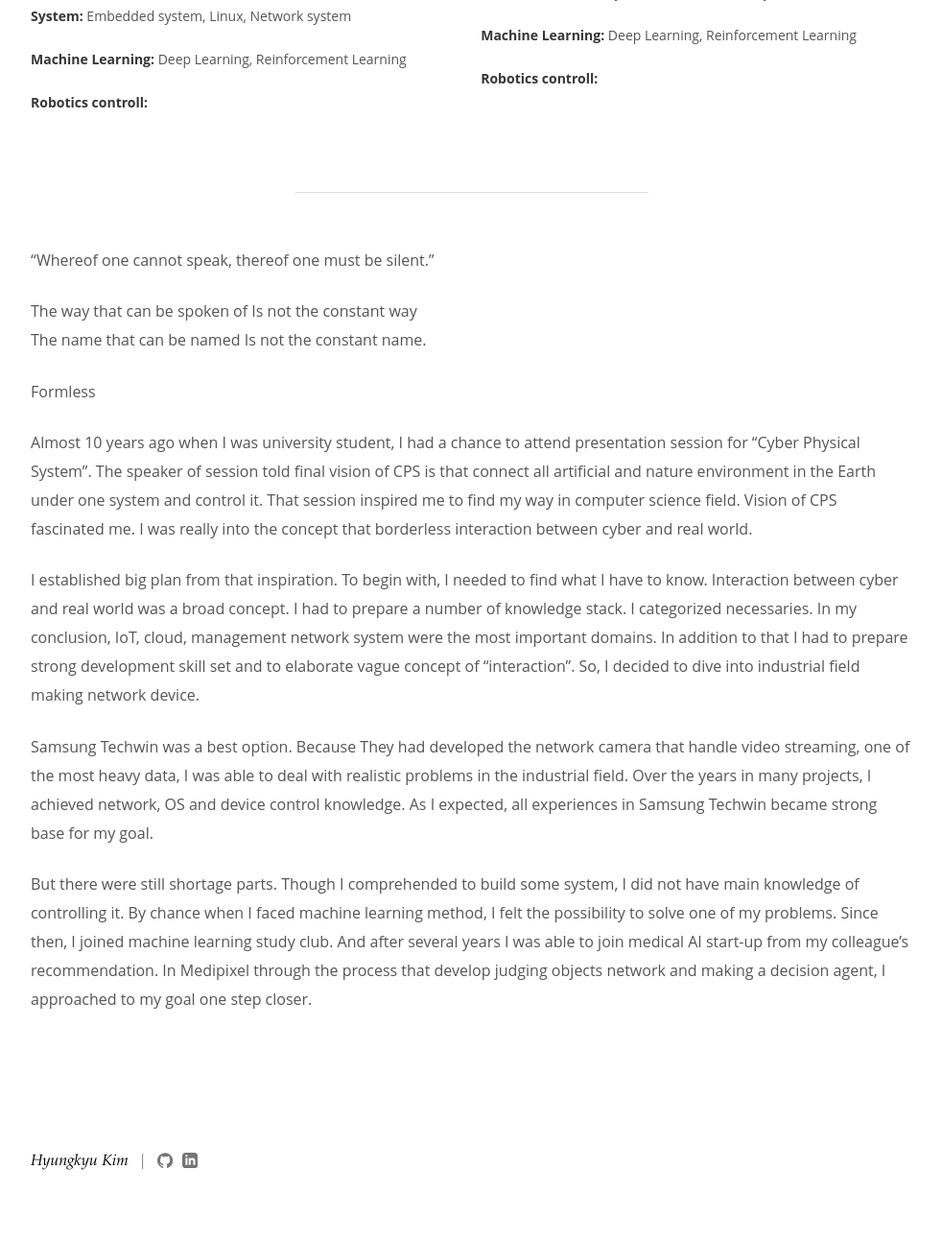
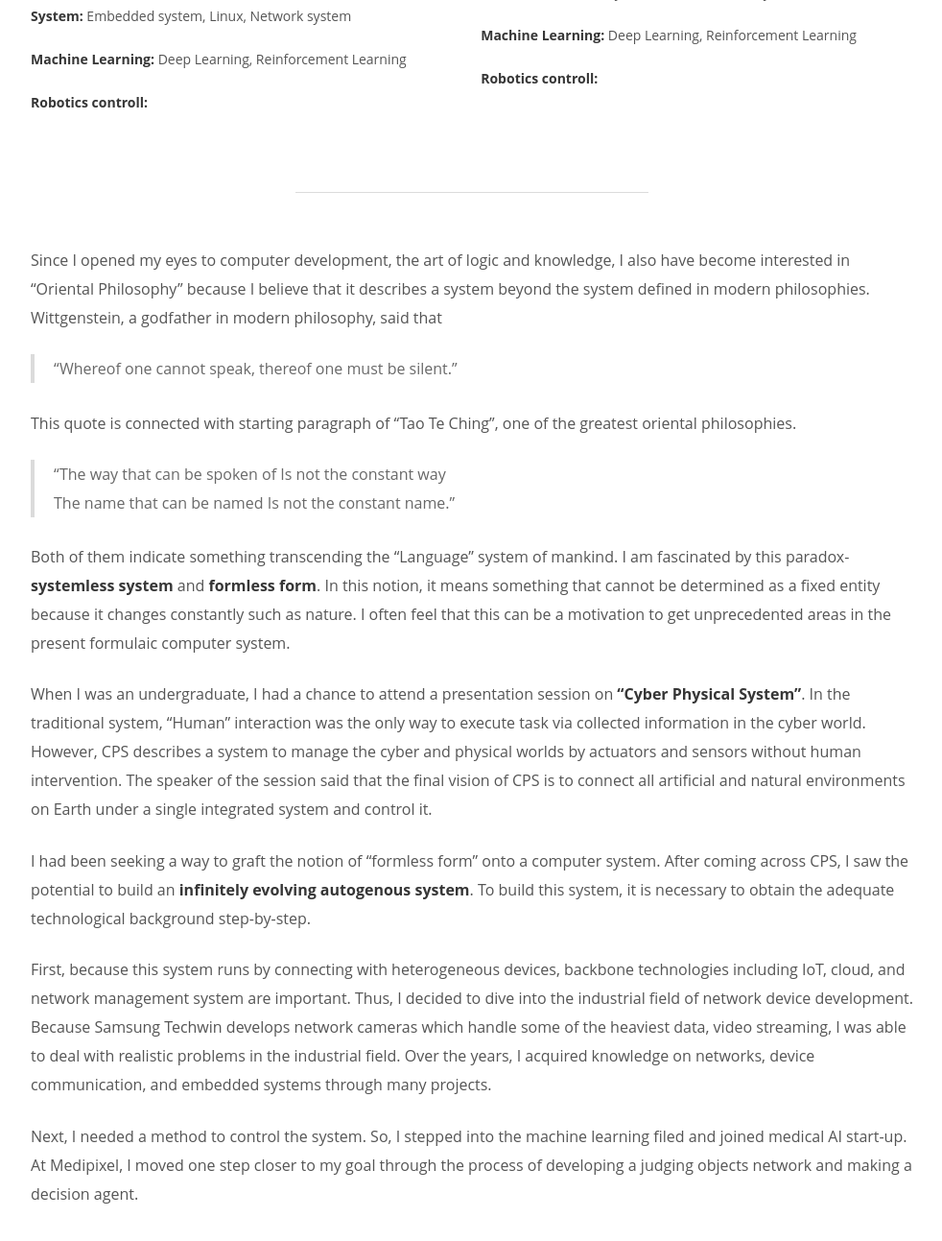
Before and after one commit to HyungKyu-Kim/HyungKyu-Kim.github.io, a Jekyll site: the page built from index_bak.md, in a window 1280 px wide and 1400 px high, scrolled down 1164 px. Shown: the top 1293 px of the window at 96% size, without its empty margins (148-1130 px from the left). Built offline with Jekyll 4.4.1, drawn with Linux system fonts in a browser that asks for light colours; before the commit the page ends 2412 px from its top, so only the background shows below that.

Commit message:
Modify profile, guidewire

```diff
--- a/index_bak.md
+++ b/index_bak.md
@@ -41,35 +41,36 @@ After that, I've worked in [Medipixel](/portfolio#Medipixel) the medical startup
 </div>
 
 ---
+Since I opened my eyes to computer development, the art of logic and knowledge, I also have become interested in "Oriental Philosophy"
+because I believe that it describes a system beyond the system defined in modern philosophies.
+Wittgenstein, a godfather in modern philosophy, said that
 
-"Whereof one cannot speak, thereof one must be silent."
+> "Whereof one cannot speak, thereof one must be silent."
 
-The way that can be spoken of Is not the constant way
-The name that can be named Is not the constant name.
+This quote is connected with starting paragraph of "Tao Te Ching", one of the greatest oriental philosophies.
 
-Formless
+>"The way that can be spoken of Is not the constant way
+The name that can be named Is not the constant name."
 
-Almost 10 years ago when I was university student, I had a chance to attend presentation session for "Cyber Physical System".
-The speaker of session told final vision of CPS is that connect all artificial and nature environment in the Earth under one system and control it.
-That session inspired me to find my way in computer science field. Vision of CPS fascinated me.
-I was really into the concept that borderless interaction between cyber and real world.
+Both of them indicate something transcending the "Language" system of mankind.
+I am fascinated by this paradox-**systemless system** and **formless form**.
+In this notion, it means something that cannot be determined as a fixed entity because it changes constantly such as nature.
+I often feel that this can be a motivation to get unprecedented areas in the present formulaic computer system.
 
-I established big plan from that inspiration.
-To begin with, I needed to find what I have to know. Interaction between cyber and real world was a broad concept.
-I had to prepare a number of knowledge stack.
-I categorized necessaries.
-In my conclusion, IoT, cloud, management network system were the most important domains.
-In addition to that I had to prepare strong development skill set and to elaborate vague concept of "interaction".
-So, I decided to dive into industrial field making network device.
+When I was an undergraduate, I had a chance to attend a presentation session on **"Cyber Physical System"**.
+In the traditional system, "Human" interaction was the only way to execute task via collected information in the cyber world.
+However, CPS describes a system to manage the cyber and physical worlds by actuators and sensors without human intervention.
+The speaker of the session said that the final vision of CPS is to connect all artificial and natural environments on Earth under a single integrated system and control it.
 
-Samsung Techwin was a best option.
-Because They had developed the network camera that handle video streaming, one of the most heavy data, I was able to deal with realistic problems in the industrial field.
-Over the years in many projects, I achieved network, OS and device control knowledge.
-As I expected, all experiences in Samsung Techwin became strong base for my goal.
+I had been seeking a way to graft the notion of "formless form" onto a computer system.
+After coming across CPS, I saw the potential to build an **infinitely evolving autogenous system**.
+To build this system, it is necessary to obtain the adequate technological background step-by-step.
 
-But there were still shortage parts.
-Though I comprehended to build some system, I did not have main knowledge of controlling it.
-By chance when I faced machine learning method, I felt the possibility to solve one of my problems.
-Since then, I joined machine learning study club.
-And after several years I was able to join medical AI start-up from my colleague's recommendation.
-In Medipixel through the process that develop judging objects network and making a decision agent, I approached to my goal one step closer.
+First, because this system runs by connecting with heterogeneous devices, backbone technologies including IoT, cloud, and network management system are important.
+Thus, I decided to dive into the industrial field of network device development.
+Because Samsung Techwin develops network cameras which handle some of the heaviest data, video streaming, I was able to deal with realistic problems in the industrial field.
+Over the years, I acquired knowledge on networks, device communication, and embedded systems through many projects.
+
+Next, I needed a method to control the system.
+So, I stepped into the machine learning filed and joined medical AI start-up.
+At Medipixel, I moved one step closer to my goal through the process of developing a judging objects network and making a decision agent.
```
Also changed, not shown: _posts/2019-04-14-Guidewire Navigation based on Reinforcement Learning.md (+1 -1 lines), index.md (+0 -33 lines), 6 other files.
